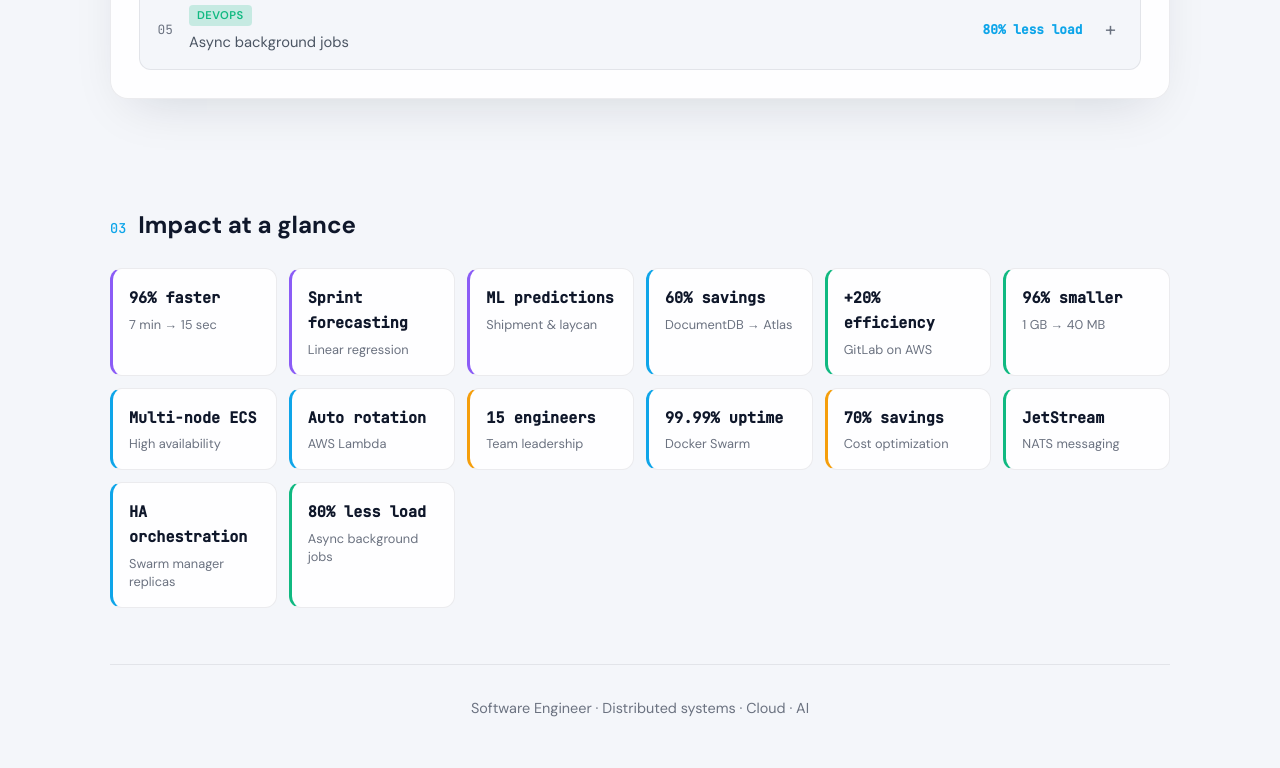
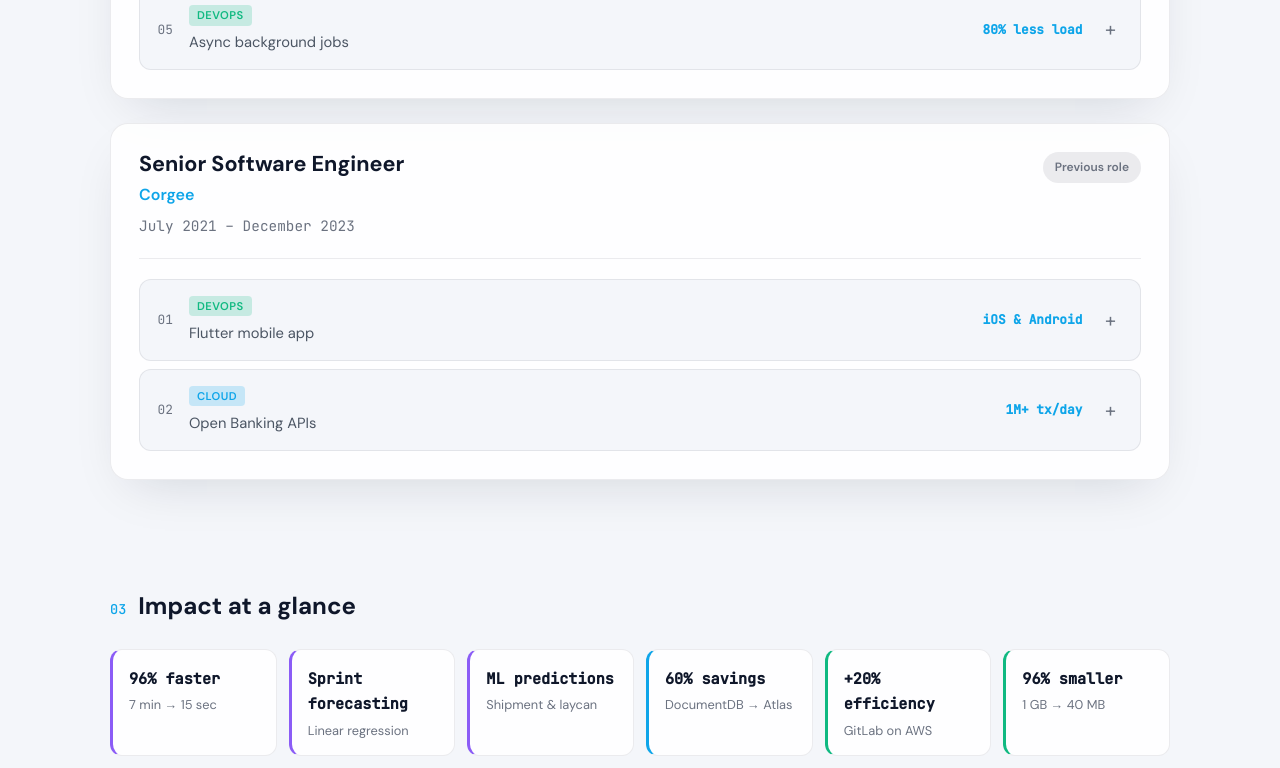
Before and after one commit to jaisanas/jaisanas.github.io, a React (Vite) app: page / in a window 1280 px wide. Shown: the part 3000-3768 px from the top of the page. Built offline with nearby package versions, Linux system fonts and the light colour scheme.

Commit message:
refactor: add corgee experiences

```diff
--- a/src/data/portfolio.ts
+++ b/src/data/portfolio.ts
@@ -167,6 +167,27 @@ export const workExperiences: WorkExperience[] = [
       },
     ],
   },
+  {
+    company: 'Corgee',
+    role: 'Senior Software Engineer',
+    period: 'July 2021 – December 2023',
+    achievements: [
+      {
+        id: 15,
+        text: 'Built and maintained a cross-platform Flutter mobile application for iOS and Android, delivering a consistent user experience and reducing development overhead through a unified codebase.',
+        category: 'devops',
+        metric: 'iOS & Android',
+        highlight: 'Flutter mobile app',
+      },
+      {
+        id: 16,
+        text: 'Designed and developed a scalable data pipeline for data scientists, integrating with European Open Banking APIs to process and deliver more than 1 million financial transactions daily with high reliability and efficiency.',
+        category: 'cloud',
+        metric: '1M+ tx/day',
+        highlight: 'Open Banking APIs',
+      },
+    ],
+  },
 ]
 
 export const categoryLabels: Record<AchievementCategory, string> = {
```
